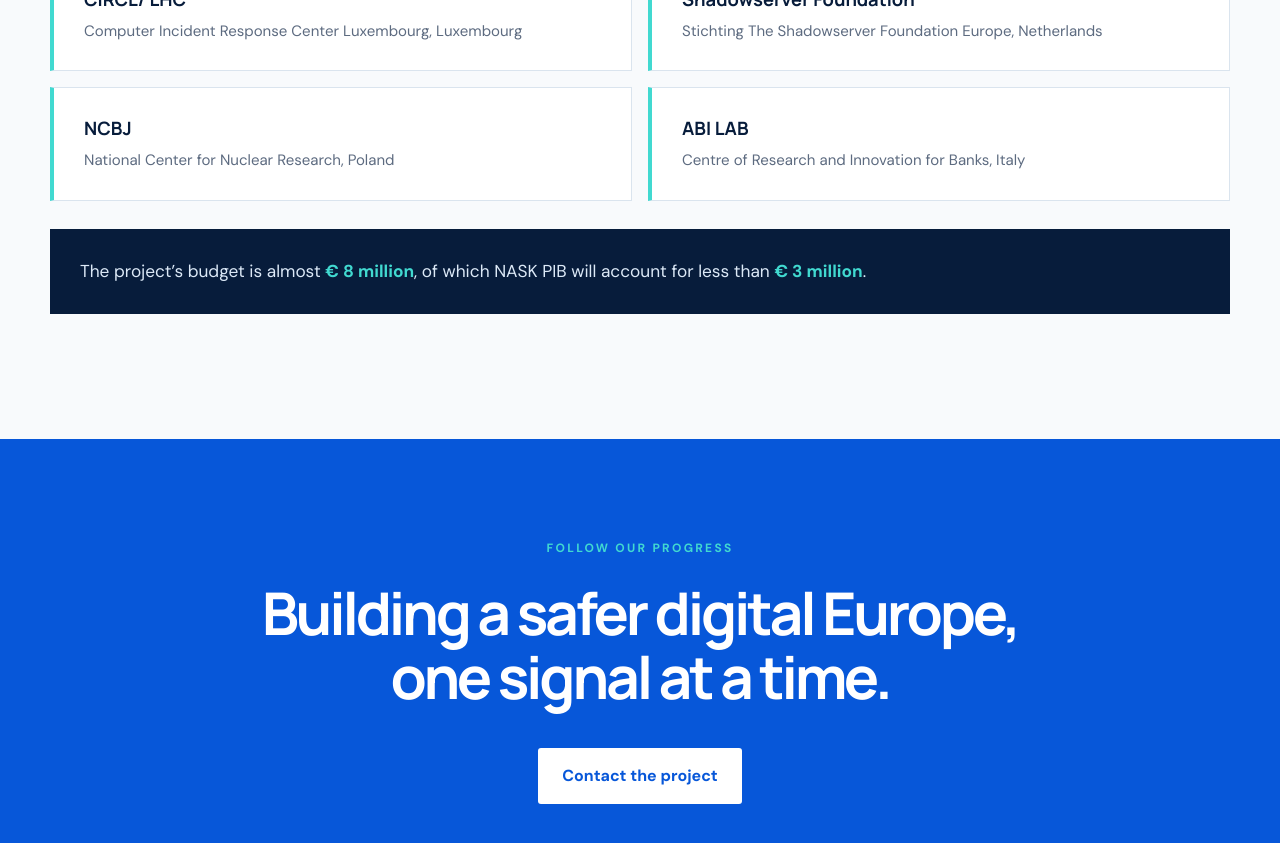
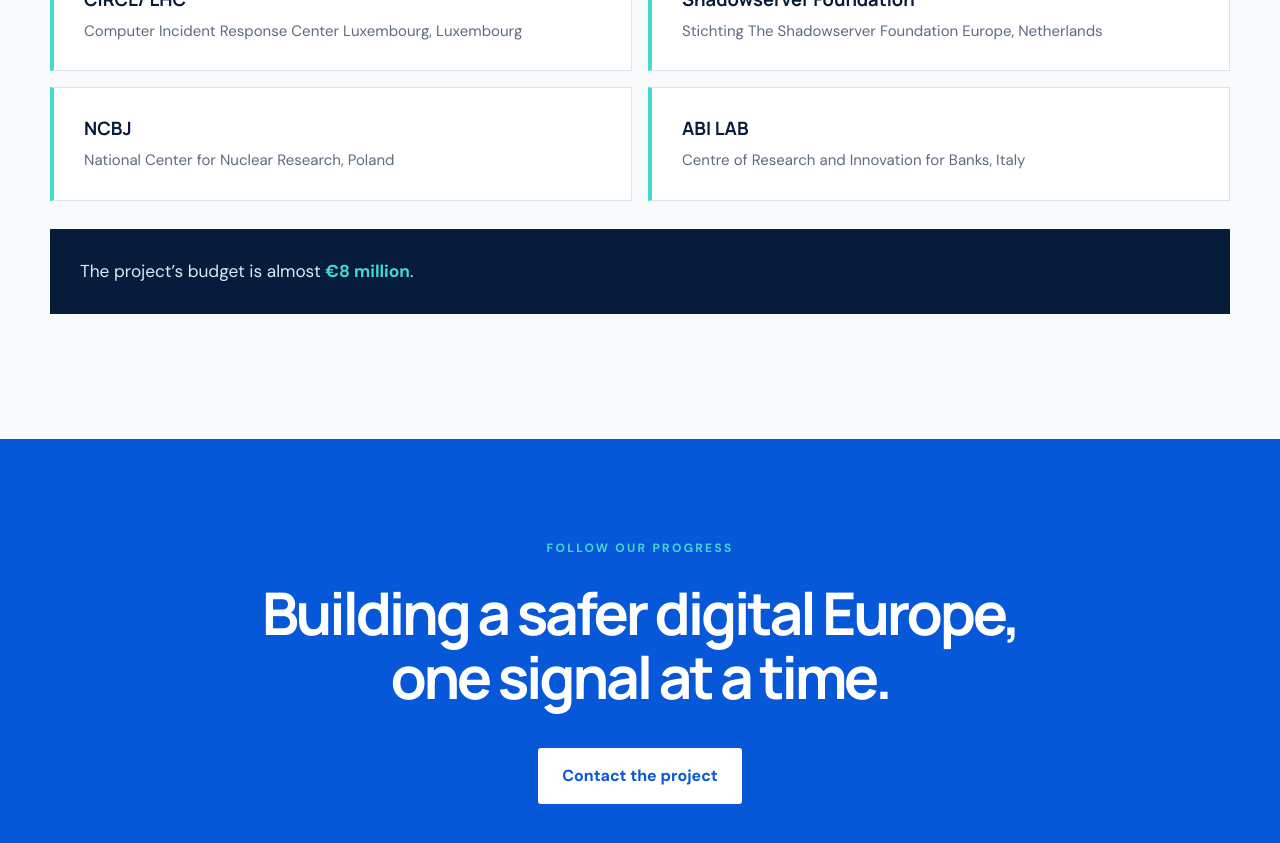
Before and after one commit to AIPITCH/aipitch.github.io, a Jekyll site: the page built from index.md, in a window 1280 px wide and 900 px high, scrolled down 3827 px. Shown: the top 843 px of the window. Built offline with Jekyll 4.4.1, drawn with Linux system fonts in a browser that asks for light colours.

Commit message:
Update homepage project budget wording

```diff
--- a/index.md
+++ b/index.md
@@ -18,6 +18,6 @@ description: AI-PITCH is developing a comprehensive suite of AI-powered tools fo
 
 <section id="work" class="section work"><div class="container work-grid"><div class="work-panel"><div class="mesh"></div><p>From signal</p><strong>to an integrated<br>toolkit</strong><div class="pipeline"><span>DATA</span><i></i><span>AI</span><i></i><span>ACTION</span></div></div><div><p class="eyebrow">The AIPITCH toolkit</p><h2>Designed for cyberdefence operations.</h2><div class="steps"><div><b>01</b><h3>Research</h3><p>Develop and assess AI techniques that address the needs of operational cybersecurity teams.</p></div><div><b>02</b><h3>Integrate</h3><p>Bring complementary expertise, data sources and tools into one comprehensive toolkit.</p></div><div><b>03</b><h3>Validate</h3><p>Evaluate capabilities with national SOCs and for the operational realities of other cyberdefence teams.</p></div><div><b>04</b><h3>Share</h3><p>Enable national and enterprise SOCs to benefit from the toolkit and strengthen cyber resilience across Europe.</p></div></div><a class="button projects-button" href="{{ '/projects/' | relative_url }}">Explore our contributions</a></div></div></section>
 
-<section id="consortium" class="section consortium"><div class="container"><div class="section-heading"><div><p class="eyebrow">The consortium</p><h2>European expertise,<br>one shared ambition.</h2></div><p>NASK PIB is the leader of the consortium, and it is made up of the organizations:</p></div><ul class="partner-list"><li><strong>CIRCL/ LHC</strong><span>Computer Incident Response Center Luxembourg, Luxembourg</span></li><li><strong>Shadowserver Foundation</strong><span>Stichting The Shadowserver Foundation Europe, Netherlands</span></li><li><strong>NCBJ</strong><span>National Center for Nuclear Research, Poland</span></li><li><strong>ABI LAB</strong><span>Centre of Research and Innovation for Banks, Italy</span></li></ul><p class="consortium-budget">The project’s budget is almost <strong>€ 8 million</strong>, of which NASK PIB will account for less than <strong>€ 3 million</strong>.</p></div></section>
+<section id="consortium" class="section consortium"><div class="container"><div class="section-heading"><div><p class="eyebrow">The consortium</p><h2>European expertise,<br>one shared ambition.</h2></div><p>NASK PIB is the leader of the consortium, and it is made up of the organizations:</p></div><ul class="partner-list"><li><strong>CIRCL/ LHC</strong><span>Computer Incident Response Center Luxembourg, Luxembourg</span></li><li><strong>Shadowserver Foundation</strong><span>Stichting The Shadowserver Foundation Europe, Netherlands</span></li><li><strong>NCBJ</strong><span>National Center for Nuclear Research, Poland</span></li><li><strong>ABI LAB</strong><span>Centre of Research and Innovation for Banks, Italy</span></li></ul><p class="consortium-budget">The project’s budget is almost <strong>€8 million</strong>.</p></div></section>
 
 <section class="cta"><div class="container"><p class="eyebrow light">Follow our progress</p><h2>Building a safer digital Europe,<br>one signal at a time.</h2><a class="button button-light" href="mailto:contact@aipitch.eu">Contact the project</a></div></section>
```
